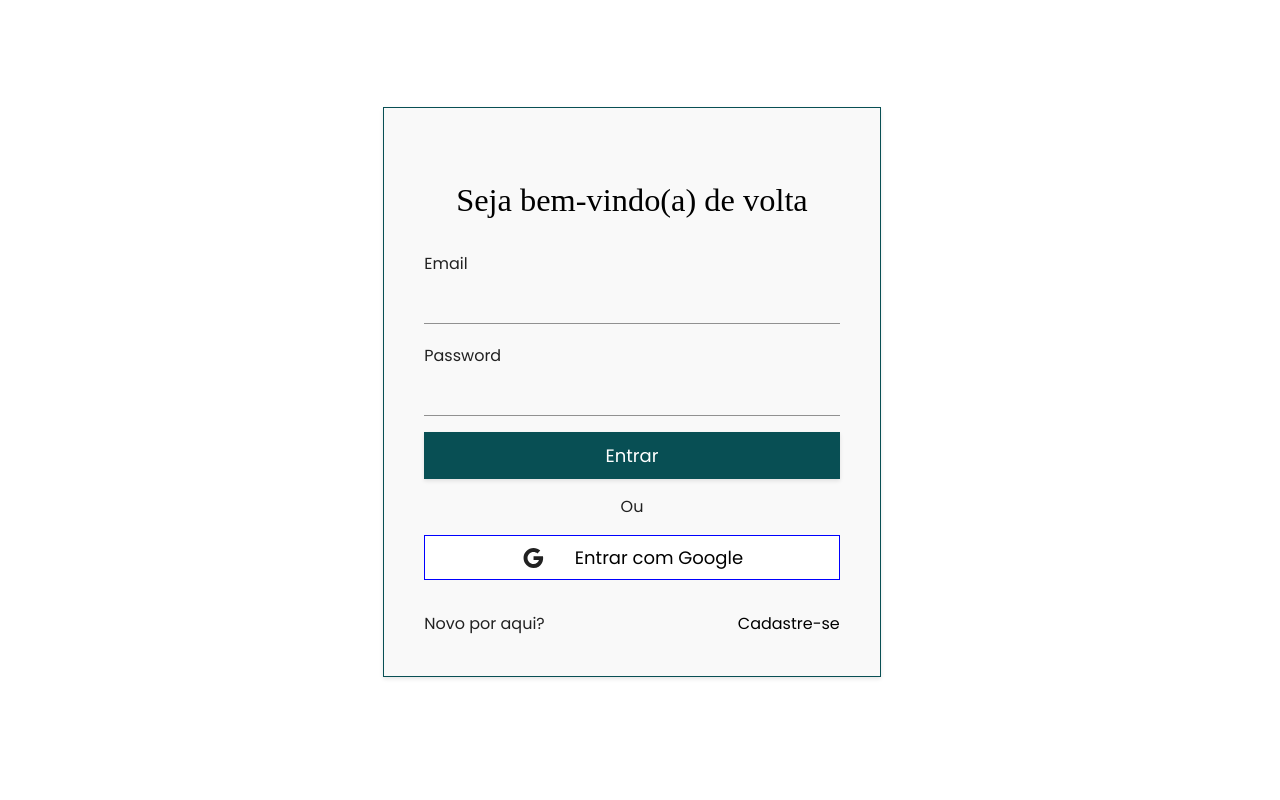
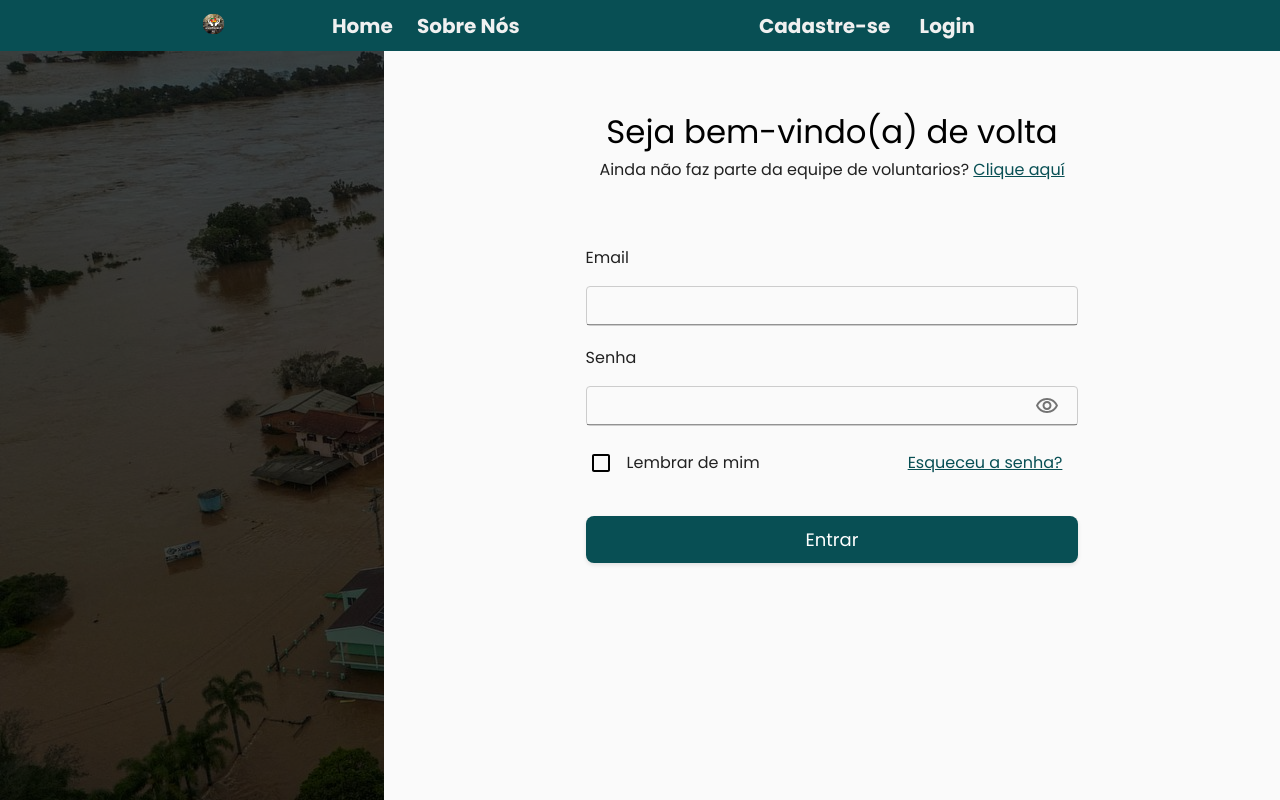
Before and after one commit to Dart1516/proyecto-toti-rs, a React (Create React App) app: page /Accesso in a window 1280 px wide. Built offline with nearby package versions, Linux system fonts and the light colour scheme.

Commit message:
update form

```diff
--- a/src/Pages/Accesso.js
+++ b/src/Pages/Accesso.js
@@ -1,27 +1,35 @@
 import React, { useState } from "react";
 import { Typography } from "@mui/material";
-import { Grid, styled } from "@mui/material";
-import { FormGroup, FormControl, InputLabel, Input } from "@mui/material";
-import GoogleIcon from "@mui/icons-material/Google";
+import {  styled } from "@mui/material";
+import { FormGroup, FormControl, InputLabel, Input, Checkbox , FormControlLabel} from "@mui/material";
 import { Api } from "../services/api";
 import { useNavigate } from "react-router-dom";
+import Header from "../Components/Header-NavMenu";
+import Visibility from '@mui/icons-material/VisibilityOutlined';
+import VisibilityOff from '@mui/icons-material/VisibilityOffOutlined';
+import {  InputAdornment, IconButton } from '@mui/material';
+const StyledContainer = styled("div")(() => ({
+  position: "fixed",
+  right: 0,
+  top:"3rem",
+  background: "#fafafa",
+  padding: "4rem 6rem",
+  zIndex: "1",
+  height:"100vh",
+  justifyItems:"center",
+  width:"70%",
+  alignItems:"center",
+  display:"flex",
+  flexDirection:"column"
 
-const StyledContainer = styled("div")(() => ({
-  height: "100vh",
-  width: "100%",
-  display: "flex",
-  flexDirection: "column",
-  justifyContent: "center",
-  alignItems: "center",
 }));
 const StyledLogin = styled("div")(() => ({
-  width: "100%",
-  boxShadow: "0 2px 4px rgba(0, 0, 0, 0.1)",
-  background: "#f9f9f9",
-  padding: "40px",
-  alignItems: "center",
-  justifyContent: "center",
-  border: "1px solid #084f54",
+    gap:"2rem",
+    padding:"4rem 0",
+    display:"flex",
+    flexDirection:"column",
+    justifyContent:"center",
+    width:"70%",
 }));
 const StyledButton = styled("button")(() => ({
   width: "100%",
@@ -32,6 +40,7 @@ const StyledButton = styled("button")(() => ({
   justifyContent: "center",
   margin: "1rem 0",
   border: "0",
+  borderRadius:"8px",
   cursor: "pointer",
   color: "white",
   fontSize: "18px",
@@ -41,39 +50,16 @@ const StyledButton = styled("button")(() => ({
     backgroundColor: " RGB(68, 119,130)",
   },
 }));
-const StyledLinkGoogle = styled("a")(() => ({
-  textDecoration: "none",
-  color: "black",
+const StyledLink = styled("a")(() => ({
+  color:"#084f54",
   cursor: "pointer",
 }));
-const StyledButtonGoogle = styled("a")(() => ({
-  width: "100%",
-  background: "white",
-  border: "1px solid blue",
-  padding: "8px",
-  alignItems: "center",
-  justifyContent: "center",
-  display: "flex",
-  margin: "1rem 0",
-  fontSize: "18px",
-  color: "",
-  gap: "30px",
-  transition: "background-color 0.3s ease-in-out",
-  "&:hover": {
-    backgroundColor: "RGB(68, 119, 250) ",
-    border: "0",
-    "& > .GoogleIcon": {
-      color: "white",
-    },
-    "& > .StyledLinkGoogle": {
-      color: "white",
-    },
-  },
-}));
-const StyledLinkCadastro = styled("a")(() => ({
-  textDecoration: "none",
-  color: "black",
-  cursor: "pointer",
+const StyledItems = styled("a")(() => ({
+  display:"flex",
+flexDirection:"row",
+justifyContent:"space-between",
+alignItems:"center",
+padding:"1rem"
 }));
  let username;
 
@@ -87,20 +73,19 @@ const Accesso = () => {
 
 
     try {
-      const response = await Api.get(
-        `/login?email=${email}&password=${password}`
-      );
-      username = response.data;
+      if (!email || !password) {
+          setError("Por favor, preencha todos os campos");
+          return; // Detener la ejecución si los campos están vacíos
+      }
+
+      const response = await Api.get(`/login?email=${email}&password=${password}`);
+      const username = response.data;
       console.log(username);
       navigate("/interfazLider");
-
-    } catch (error) {
-      console.error(
-        "Error al autenticar o cargar los datos del cliente:",
-        error
-      );
-      setError("Email o contraseña incorrectos");
-    }
+  } catch (error) {
+      console.error("Error al autenticar o cargar los datos del cliente:", error);
+      setError("Email ou senha invalidos");
+  }
 
   };
 
@@ -113,14 +98,31 @@ const Accesso = () => {
     setPassword(event.target.value);
     setError(null);
   };
+  // codigo do checkbox
+  const [rememberMe, setRememberMe] = useState(false);
+
+  const handleRememberMeChange = (event) => {
+    setRememberMe(event.target.checked);
+  };
+  // codigo do icone do password
+  const [showPassword, setShowPassword] = useState(false);
+  const handleTogglePassword = () => {
+    setShowPassword(!showPassword);
+};
+
   return (
+    <div className="App SV">
+    <div className="App-header">
+      <Header />
+    </div>
+    <div className="background-image"></div>
     <StyledContainer>
-      <Grid container spacing={2} textAlign="center" justifyContent="center">
-        <StyledLogin>
-          <Grid item xs={12} md={12}>
-            <Typography variant="h4" padding={4} color="black">
+    <Typography variant="h4" color="black">
               Seja bem-vindo(a) de volta
             </Typography>
+            <Typography variant="body">Ainda não faz parte da equipe de voluntarios? <StyledLink href="/cadastro">Clique aquí</StyledLink></Typography>
+        <StyledLogin>
+
             <FormGroup>
               <FormControl>
                 <InputLabel
@@ -139,6 +141,7 @@ const Accesso = () => {
                   value={email}
                   onChange={handleEmailChange}
                   required
+                  className="input-text login"
                 />
               </FormControl>
               <FormControl style={{ marginTop: "20px" }}>
@@ -151,55 +154,57 @@ const Accesso = () => {
                     textAlign: "left",
                   }}
                 >
-                  Password
+                  Senha
                 </InputLabel>
                 <Input
-                  type="password"
-                  value={password}
-                  onChange={handlePasswordChange}
-                  required
+                    type={showPassword ? 'text' : 'password'}
+                    value={password}
+                    onChange={handlePasswordChange}
+                    required
+                    label="Contraseña"
+                    fullWidth
+                    className="input-text login"
+                    endAdornment={
+                      <InputAdornment position="end">
+
+                                <IconButton onClick={handleTogglePassword}>
+                                    {showPassword ? <VisibilityOff /> : <Visibility />}
+                                </IconButton>
+                            </InputAdornment>
+                    }
                 />
+
+
+
               </FormControl>
+                 <StyledItems>
+                 <FormControlLabel
+        control={
+          <Checkbox
+            checked={rememberMe}
+            onChange={handleRememberMeChange}
+            style={{color:"black", width:"20px", marginRight:"1rem"}}
+          />
+        }
+        label="Lembrar de mim"
+      />
+<StyledLink href="/home">Esqueceu a senha?</StyledLink>
+                 </StyledItems>
+
               <StyledButton onClick={handleLogin}>Entrar</StyledButton>
               {error && <p style={{ color: "red" }}>{error}</p>}{" "}
               {/* Muestra el mensaje de error */}
             </FormGroup>
-          </Grid>
-          {/* ------------------------------------------------------- */}
-          <Grid item xs={12} md={12}>
-            <Typography variant="body">Ou</Typography>
-          </Grid>
-          <Grid item xs={12} md={12}>
-            <StyledButtonGoogle>
-              <GoogleIcon className="GoogleIcon" />
-              <StyledLinkGoogle
-                className="StyledLinkGoogle"
-                href="https://accounts.google.com/o/oauth2/v2/auth/oauthchooseaccount?include_granted_scopes=true&state=J7lRWb1z3YV6eA88hfNDaXUTwf-VFcp3aUVOF1AM9bkWaLPWyP-7pgJjDNXq6tjutNHRxa0iHHZh1VACnotBBQ.1gN6i8F9wLDUR6p95pfbOw.XO4Bi8ystPzUtw4JhHQAfnY0Jv26n3DH6Du2l0rZGaVKJkPmvUh_glT4NWrM8ofNbB2e_e0nx7T7btUHH4KCNg1S_da5pexzndHT67ED23bG_gnYsbk6_CliExoA7XVHiOiAXjHGqG4zx0My0FdRXcxa42QhFnmVbv4eMw4uuvQ61jmat29b3-aIHT7SbWOuWDbrAXJ4pgVWcjeSSGA748Nu9skRLxSioIMoEKF6IE8&scope=https%3A%2F%2Fwww.googleapis.com%2Fauth%2Fuserinfo.email%20https%3A%2F%2Fwww.googleapis.com%2Fauth%2Fuserinfo.profile&redirect_uri=https%3A%2F%2Fdart1516.github.io%2Fproyecto-toti-rs%2F&client_id=672984054134-dk85on9as32e3nccuc4lutvu7hl2nafr.apps.googleusercontent.com&access_type=offline&response_type=code&service=lso&o2v=2&ddm=0&flowName=GeneralOAuthFlow"
-                target="_blank"
-                rel="noopener noreferrer"
-              >
-                Entrar com Google
-              </StyledLinkGoogle>
-            </StyledButtonGoogle>
-          </Grid>
 
-          <Grid
-            item
-            xs={12}
-            md={12}
-            flexDirection="row"
-            display="flex"
-            alignItems="end"
-            justifyContent="space-between"
-            mt={4}
-          >
-            <Typography variant="body">Novo por aqui?</Typography>
-            <StyledLinkCadastro href="/Login">Cadastre-se</StyledLinkCadastro>
-          </Grid>
+
         </StyledLogin>
-      </Grid>
+
+
+
     </StyledContainer>
+    </div>
   );
+
 };
 
 export default Accesso;
--- a/src/assets/styles/SejaVoluntario.css
+++ b/src/assets/styles/SejaVoluntario.css
@@ -144,6 +144,10 @@ h4 {
     border-radius: 4px;
     font-size: 16px;
 }
+.input-text.login{
+    width: 100%;
+
+}
 
 .input-text:focus {
     border-color: #4CAF50;
--- a/src/theme.js
+++ b/src/theme.js
@@ -3,7 +3,7 @@ import { createTheme, responsiveFontSizes } from "@mui/material";
 
 let theme = createTheme({
   typography:{
-    fontFamily:"Times New Roman"
+    fontFamily:"Poppins"
   },
   // color blanco
   palette: {
```
